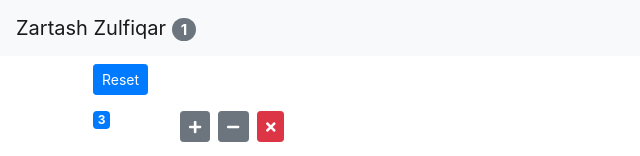
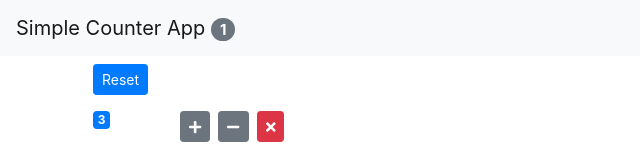
Before and after one commit to zeeforumcompany/php-sample, a React (Create React App) app: page / in a window 1280 px wide. Shown: the top 156 px of the page, without its empty margins (0-640 px from the left). Built offline with nearby package versions, Linux system fonts and the light colour scheme.

Commit message:
Update navbar.jsx

```diff
--- a/src/components/navbar.jsx
+++ b/src/components/navbar.jsx
@@ -5,7 +5,7 @@ const NavBar = ({ totalCounter }) => {
 	return (
 		<nav className="navbar navbar-light bg-light">
 			<a href="/home" className="navbar-brand">
-				Zartash Zulfiqar&nbsp;
+				Simple Counter App&nbsp;
 				<span className="badge badge-pill badge-secondary">
 					{totalCounter}
 				</span>
```
